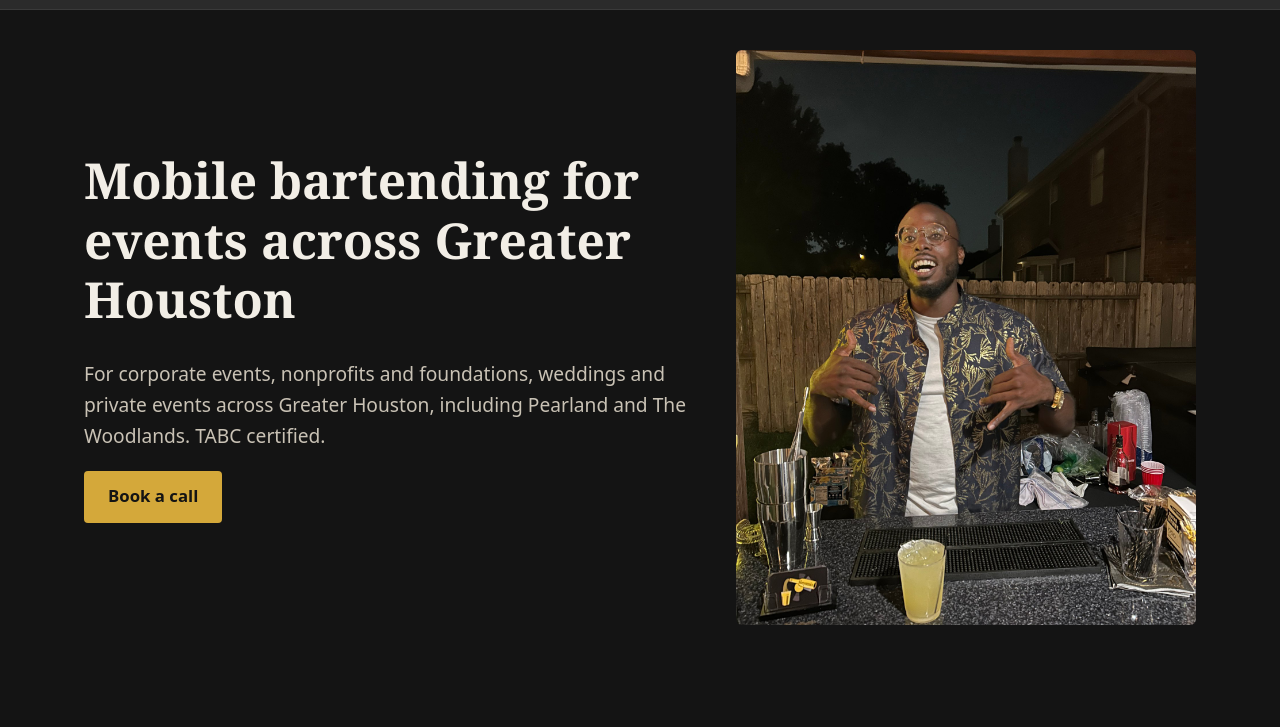
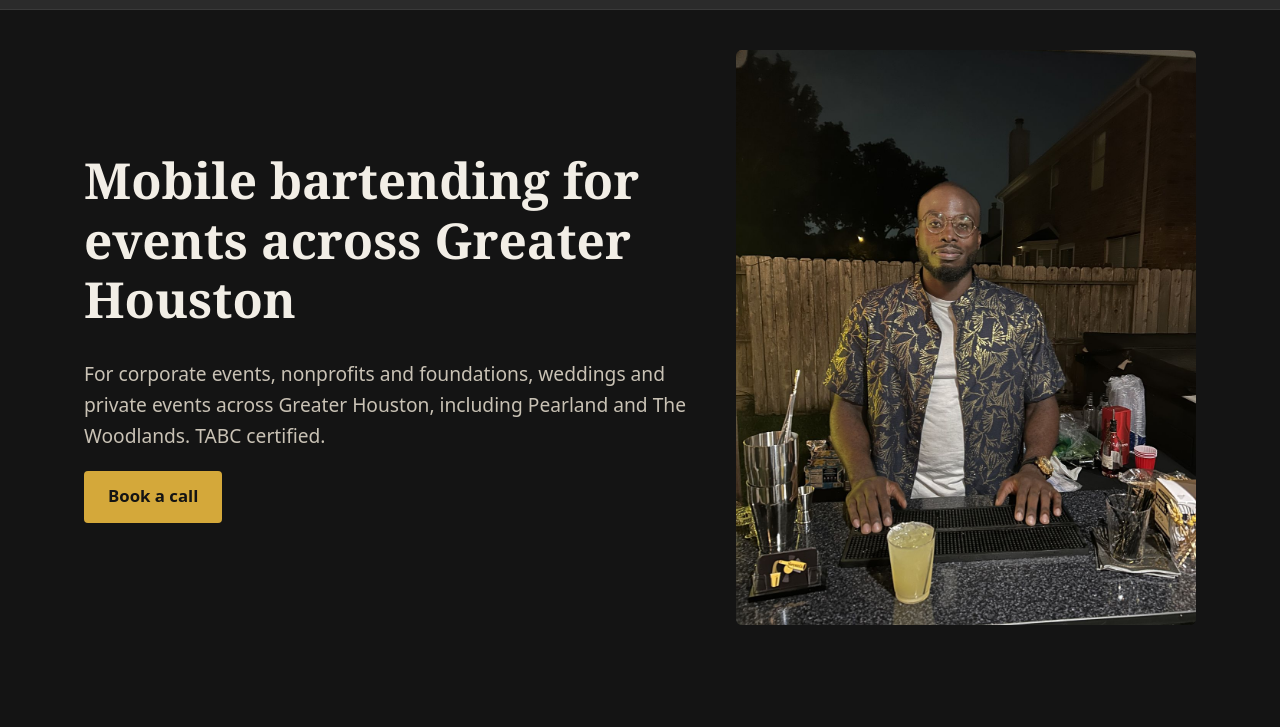
Before and after one commit to sleysmix/sleysmix-site, an Eleventy site: page src/index.njk in a window 1280 px wide. Shown: the part 73-800 px from the top of the page. Built offline with nearby package versions, Linux system fonts and the light colour scheme; Eleventy itself is replaced by a stand-in of ours; files that its build step writes are made by us from their sources; files whose address does not match are found by name.

Commit message:
Task 06 (3/3): homepage photo swap to IMG_0453 with new alt text

```diff
--- a/src/index.njk
+++ b/src/index.njk
@@ -11,7 +11,7 @@ description: Mobile bartending for corporate events, nonprofits, weddings and pr
       {% include "book-call.njk" %}
     </div>
     <div class="hero-media">
-      {% image "hero-bar-0455.jpg", "A smiling bartender in a gold-patterned shirt behind a mobile bar with shakers, jiggers and a fresh drink at an evening outdoor event", "(min-width: 900px) 460px, 100vw", { eager: true, class: "ratio-4-5" } %}
+      {% image "hero-kingsley-0453.jpg", "Kingsley Okoro behind the Sleysmix bar at night, with a fresh drink and a Sleysmix card holder on the counter", "(min-width: 900px) 460px, 100vw", { eager: true, class: "ratio-4-5" } %}
     </div>
   </div>
 </section>
```
